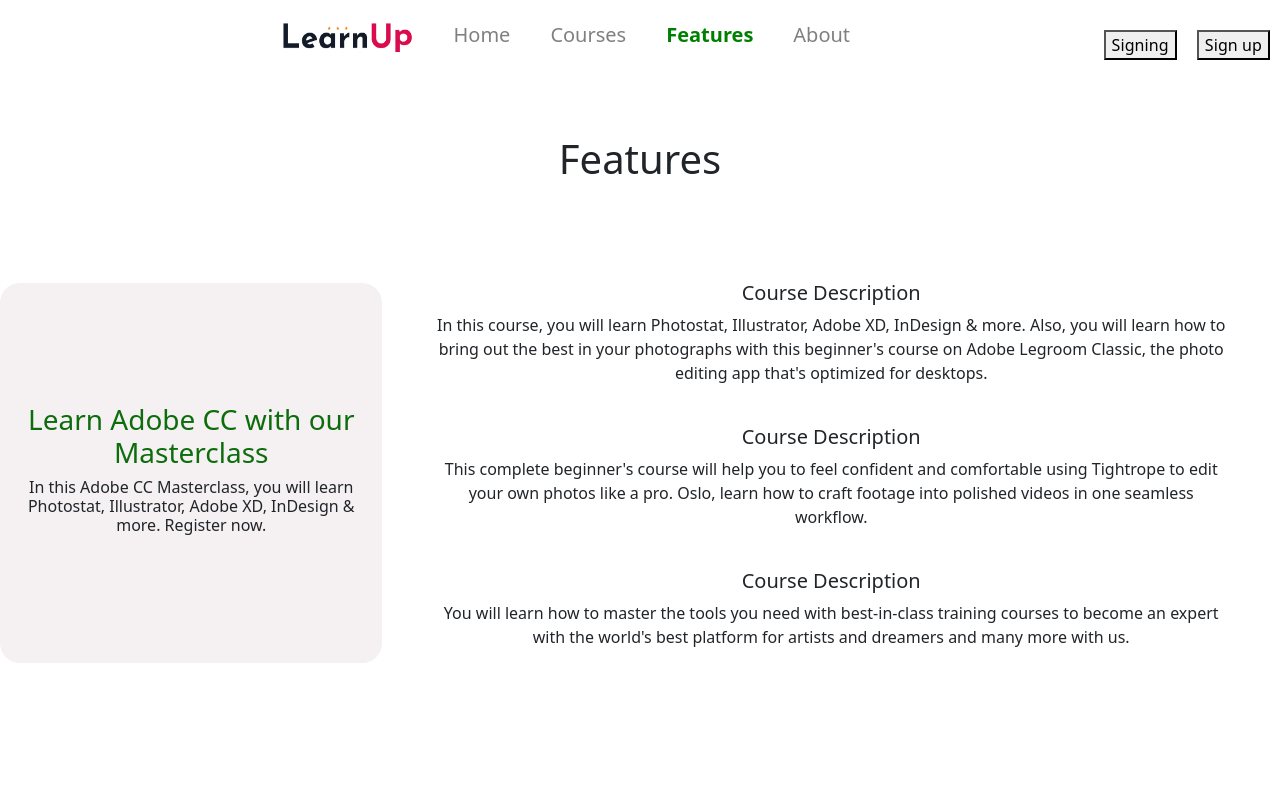
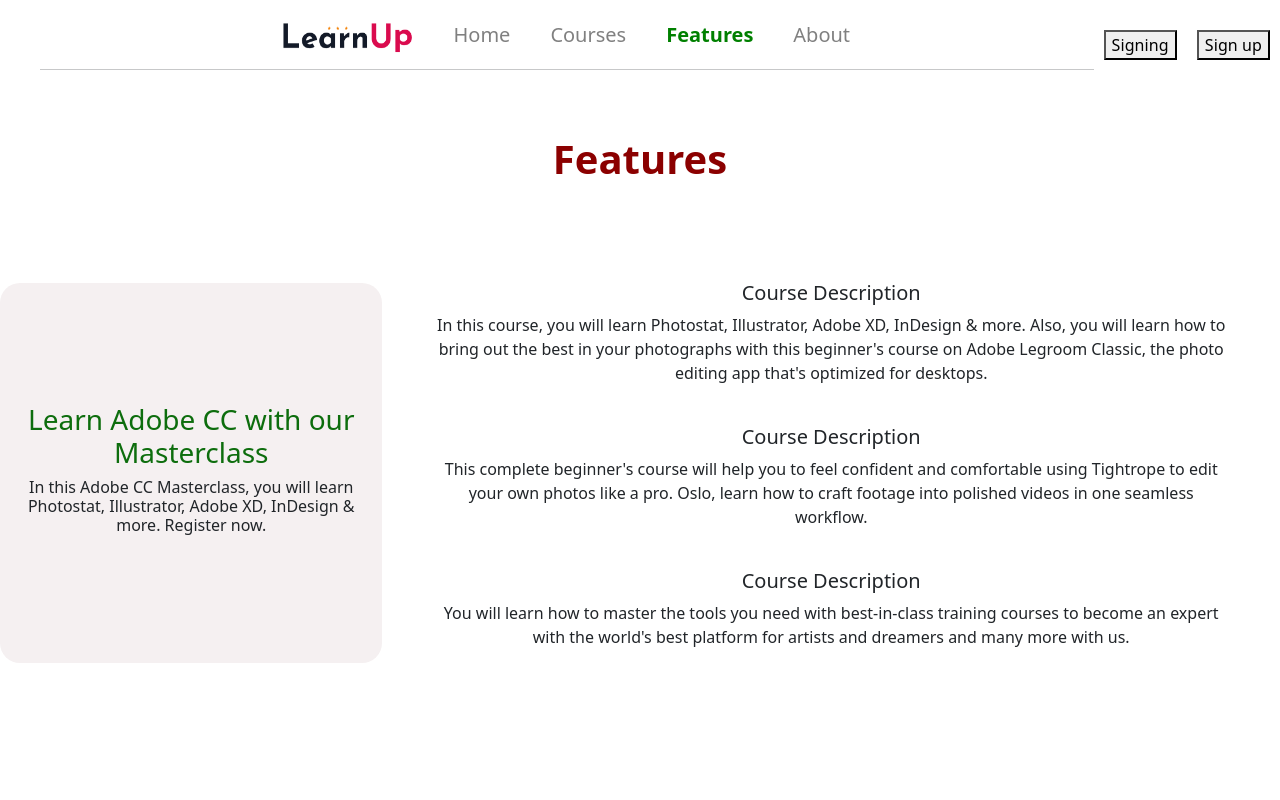
Before and after one commit to musasazib/learn-up, a React (Create React App) app: page /features in a window 1280 px wide. Shown: the top 800 px of the page. Built offline with nearby package versions, Linux system fonts and the light colour scheme; the HTML template or start-up script is replaced by a standard one.

Commit message:
About Update

```diff
--- a/src/components/Features/Features.css
+++ b/src/components/Features/Features.css
@@ -1,3 +1,6 @@
+.title{
+    color: darkred;
+}
 .header-text{
     padding: 120px 20px;
     background-color: rgb(245, 240, 241);
--- a/src/components/Features/Features.js
+++ b/src/components/Features/Features.js
@@ -4,7 +4,7 @@ import img from '../../images/testimonialv4-img.webp';
 const Features = () => {
     return (
         <div>
-            <h1 className="title">Features</h1>
+            <h1 className="title text-center fw-bold">Features</h1>
             <div className="d-flex align-items-center justify-content-center">
                 <div className="header-text">
                     <h3>Learn Adobe CC with our Masterclass</h3>
--- a/src/components/Header/Header.js
+++ b/src/components/Header/Header.js
@@ -21,6 +21,7 @@ const Header = () => {
                 <button className="nav-btn">Signing</button>
 
             </nav>
+            <hr></hr>
         </div>
     );
 };
```
